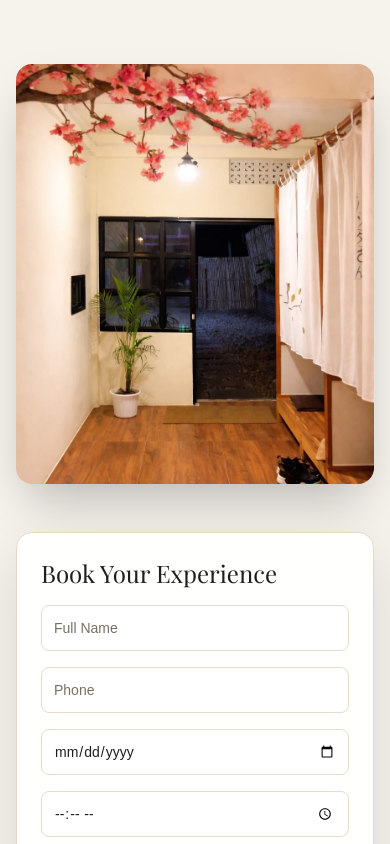
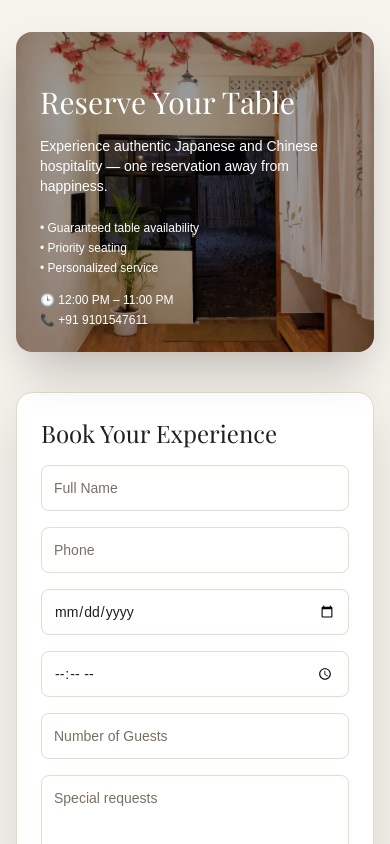
Before and after one commit to Kimkim-Amba-K-Sangma/Oishii-demo-website, a Next.js app: page / in a window 390 px wide. Shown: the part 3420-4264 px from the top of the page. Built offline with nearby package versions, Linux system fonts and the light colour scheme.

Commit message:
Fix reservation layout and mobile scroll behavior

```diff
--- a/app/components/Reservation.tsx
+++ b/app/components/Reservation.tsx
@@ -50,85 +50,72 @@ Thank you.`
   return (
     <section
       id="reservation"
-      className="scroll-mt-24 bg-[#F6F2EC] py-20 sm:py-24 md:py-32 overflow-hidden"
+      className="scroll-mt-24 bg-[#F6F2EC] py-12 sm:py-24 md:py-32"
     >
-      <div className="max-w-7xl mx-auto px-4 sm:px-6 md:px-10 grid grid-cols-1 md:grid-cols-2 gap-12 md:gap-24 items-center">
+      <div className="max-w-7xl mx-auto px-4 sm:px-6 md:px-10 grid grid-cols-1 md:grid-cols-2 gap-10 md:gap-24 items-center">
 
         {/* IMAGE */}
         <motion.div
-          initial={{ opacity: 0, x: -60 }}
+          initial={{ opacity: 0, x: -40 }}
           whileInView={{ opacity: 1, x: 0 }}
           viewport={{ once: true }}
-          transition={{ duration: 1.2 }}
-          className="relative rounded-2xl overflow-hidden shadow-2xl h-[420px] sm:h-[520px] md:h-[700px]"
+          transition={{ duration: 1 }}
+          className="relative rounded-2xl overflow-hidden shadow-2xl h-[320px] sm:h-[420px] md:h-[700px]"
         >
           <img
             src="/Reservation.jpeg"
             className="absolute inset-0 w-full h-full object-cover"
+            alt="Reservation"
           />
+
+          <div className="absolute inset-0 bg-black/40 p-6 sm:p-10 md:p-12 flex flex-col justify-end text-white">
+            <h2 className="font-serif text-3xl sm:text-4xl md:text-5xl mb-4">
+              Reserve Your Table
+            </h2>
+
+            <p className="mb-6 text-sm sm:text-base max-w-md">
+              Experience authentic Japanese and Chinese hospitality — one
+              reservation away from happiness.
+            </p>
+
+            <ul className="space-y-1 text-xs sm:text-sm">
+              <li>• Guaranteed table availability</li>
+              <li>• Priority seating</li>
+              <li>• Personalized service</li>
+            </ul>
+
+            <div className="mt-4 text-xs sm:text-sm space-y-1">
+              <p>🕒 12:00 PM – 11:00 PM</p>
+              <p>📞 +91 9101547611</p>
+            </div>
+          </div>
         </motion.div>
 
         {/* FORM */}
         <motion.form
-          initial={{ opacity: 0, x: 60 }}
+          initial={{ opacity: 0, x: 40 }}
           whileInView={{ opacity: 1, x: 0 }}
           viewport={{ once: true }}
-          transition={{ duration: 1.2 }}
+          transition={{ duration: 1 }}
           onSubmit={handleSubmit}
-          className="bg-white/95 backdrop-blur-xl rounded-2xl shadow-[0_20px_60px_rgba(0,0,0,0.12)] p-6 sm:p-10 md:p-12 border border-[#E6D9C3]"
+          className="bg-white rounded-2xl shadow-[0_20px_60px_rgba(0,0,0,0.12)] p-6 sm:p-10 md:p-12 border border-[#E6D9C3]"
         >
           <div className="space-y-4 sm:space-y-6">
             <h3 className="font-serif text-2xl sm:text-3xl text-[#1F1F1F]">
               Book Your Experience
             </h3>
 
-            <input
-              name="name"
-              placeholder="Full Name"
-              onChange={handleChange}
-              required
-              className={inputStyle}
-            />
-
-            <input
-              name="phone"
-              placeholder="Phone"
-              onChange={handleChange}
-              required
-              className={inputStyle}
-            />
+            <input name="name" placeholder="Full Name" onChange={handleChange} required className={inputStyle} />
+            <input name="phone" placeholder="Phone" onChange={handleChange} required className={inputStyle} />
 
             <div className="grid grid-cols-1 sm:grid-cols-2 gap-4">
-              <input
-                type="date"
-                name="date"
-                onChange={handleChange}
-                required
-                className={inputStyle}
-              />
-              <input
-                type="time"
-                name="time"
-                onChange={handleChange}
-                required
-                className={inputStyle}
-              />
+              <input type="date" name="date" onChange={handleChange} required className={inputStyle} />
+              <input type="time" name="time" onChange={handleChange} required className={inputStyle} />
             </div>
 
-            <input
-              name="guests"
-              placeholder="Number of Guests"
-              onChange={handleChange}
-              required
-              className={inputStyle}
-            />
+            <input name="guests" placeholder="Number of Guests" onChange={handleChange} required className={inputStyle} />
 
-            <textarea
-              name="notes"
-              placeholder="Special requests"
-              onChange={handleChange}
-              className={`${inputStyle} h-24`}
-            />
+            <textarea name="notes" placeholder="Special requests" onChange={handleChange} className={`${inputStyle} h-24`} />
           </div>
 
           <button
@@ -137,6 +124,10 @@ Thank you.`
           >
             Confirm Reservation
           </button>
+
+          <p className="text-center text-xs sm:text-sm text-gray-500 mt-3">
+            You’ll receive a confirmation on WhatsApp
+          </p>
         </motion.form>
 
       </div>
```
